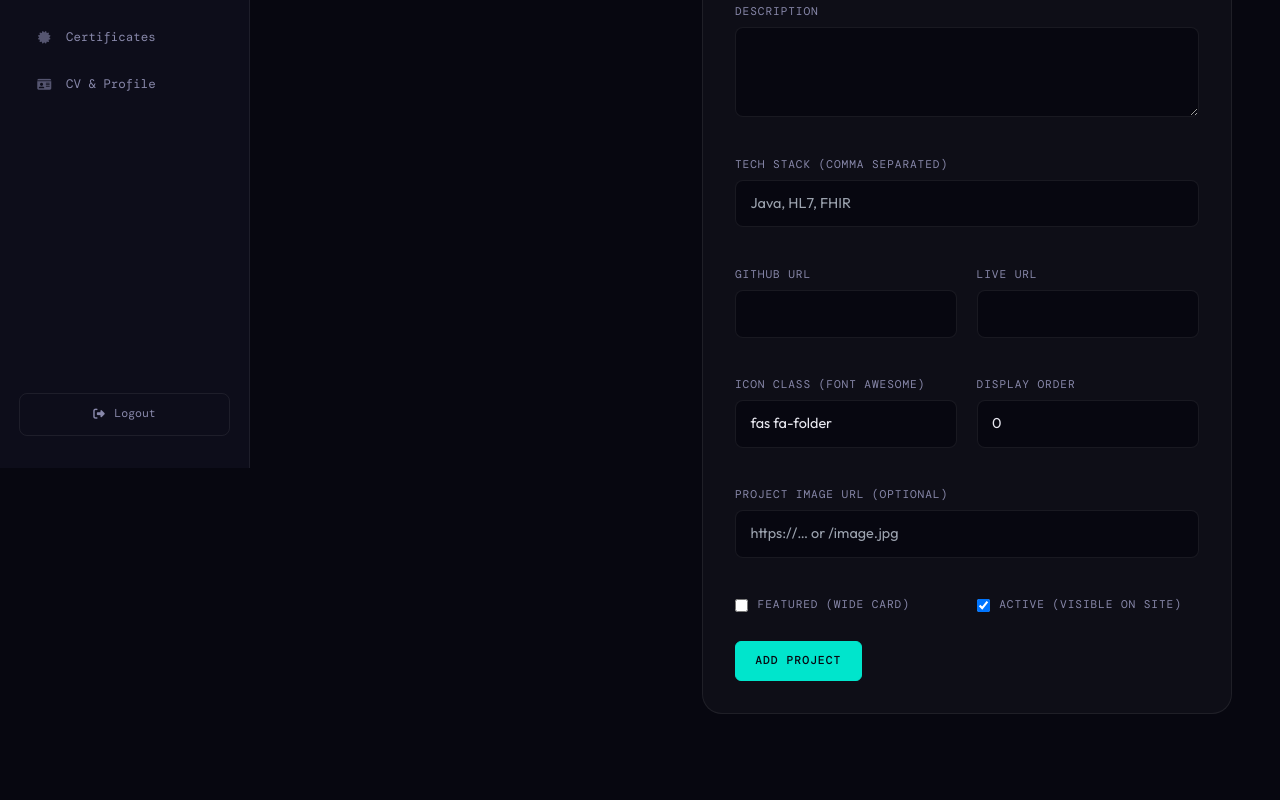
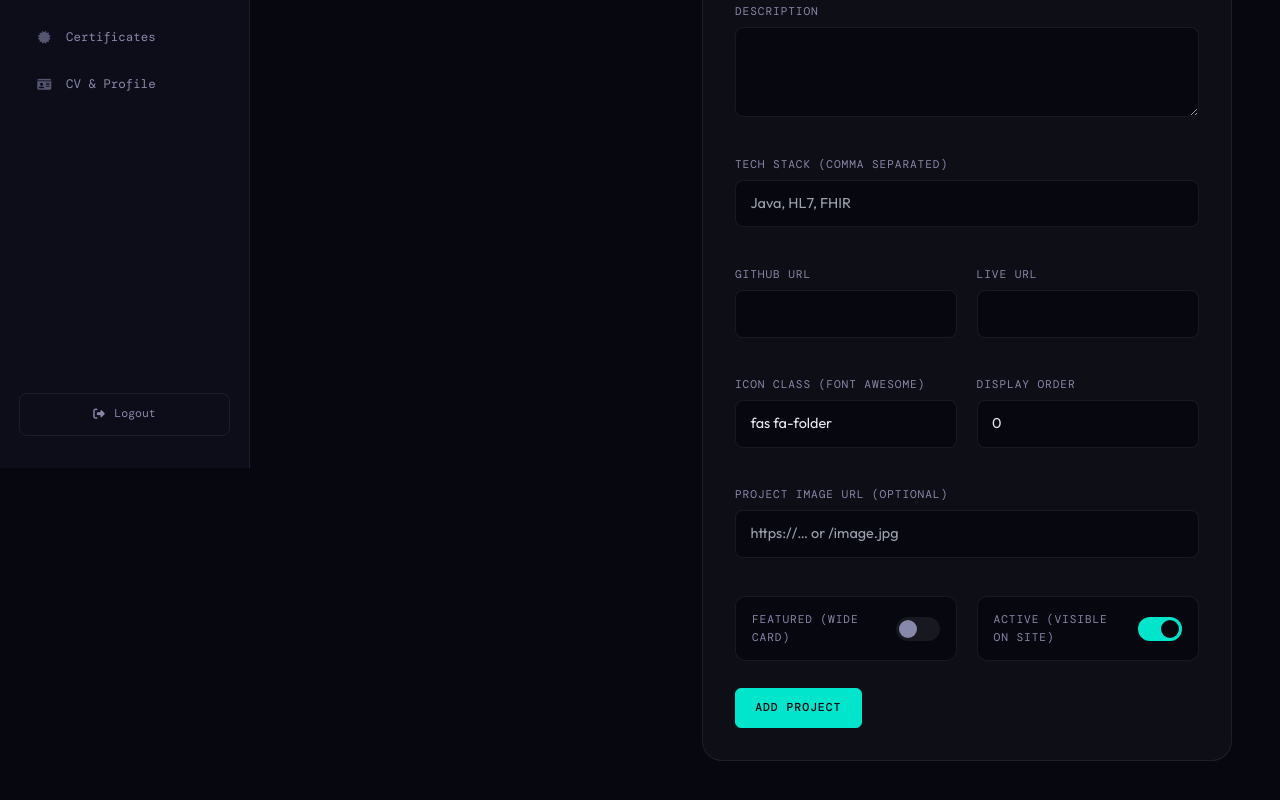
Before and after one commit to damithdeshan98/portfolio-app, a React (Vite) app: page /admin/projects in a window 1280 px wide. Shown: the part 332-1132 px from the top of the page. Before the commit the page ends 1086 px from the top, so only its background shows below. Built offline with nearby package versions, Linux system fonts and the light colour scheme; no server answers; the database is empty; sample sign-in values are in the browser's storage; a web font is replaced by a local one.

Commit message:
Refine project editor with toggle switches, status pill, and inline delete

```diff
--- a/src/index.css
+++ b/src/index.css
@@ -529,6 +529,16 @@ input[type="file"] { padding: 0.5rem; font-size: 0.8rem; }
 @keyframes modal-fade { from { opacity: 0; } to { opacity: 1; } }
 @keyframes modal-pop { from { opacity: 0; transform: translateY(8px) scale(0.97); } to { opacity: 1; transform: none; } }
 
+/* Toggle switch (used for Featured / Active in the project editor). */
+.toggle-row { flex-direction: row !important; align-items: center; justify-content: space-between; gap: 0.8rem; background: var(--bg); border: 1px solid var(--border); border-radius: 10px; padding: 0.85rem 1rem; }
+.switch { position: relative; display: inline-block; width: 44px; height: 24px; flex-shrink: 0; cursor: pointer; }
+.switch input { position: absolute; opacity: 0; width: 0; height: 0; margin: 0; padding: 0; border: 0; }
+.switch .slider { position: absolute; inset: 0; cursor: pointer; background: var(--border); border-radius: 999px; transition: background 0.25s; }
+.switch .slider::before { content: ""; position: absolute; height: 18px; width: 18px; left: 3px; top: 3px; background: var(--text2); border-radius: 50%; transition: transform 0.25s, background 0.25s; }
+.switch input:checked + .slider { background: var(--teal); }
+.switch input:checked + .slider::before { transform: translateX(20px); background: var(--bg); }
+.switch input:focus-visible + .slider { box-shadow: 0 0 0 2px rgba(0,229,204,0.4); }
+
 /* Two-pane manage layout: list on the left, editor on the right. */
 .manage-split { display: grid; grid-template-columns: minmax(300px, 380px) 1fr; gap: 1.5rem; align-items: start; }
 .manage-split .card { margin-bottom: 0; }
--- a/src/pages/admin/ManageProjects.jsx
+++ b/src/pages/admin/ManageProjects.jsx
@@ -40,7 +40,8 @@ export default function ManageProjects() {
   };
 
   const onDelete = async (id) => {
-    await destroy(id);
+    const p = rows.find((r) => r.id === id);
+    await destroy(id, p ? `Delete "${p.title}"? This cannot be undone.` : undefined);
     if (id === editingId) reset();
   };
 
@@ -72,23 +73,13 @@ export default function ManageProjects() {
                   style={{ opacity: p.active === false ? 0.55 : 1 }}
                 >
                   <div className="admin-row-main" onClick={() => startEdit(p)} role="button" tabIndex={0}>
-                    <div className="admin-row-title">
-                      {p.title} {p.featured && "★"}
-                      <span className={`status-pill ${p.active === false ? "inactive" : "active"}`}>
+                    <div className="admin-row-title" style={{ display: "flex", alignItems: "center" }}>
+                      <span>{p.title} {p.featured && "★"}</span>
+                      <span className={`status-pill ${p.active === false ? "inactive" : "active"}`} style={{ marginLeft: "auto" }}>
                         {p.active === false ? "Inactive" : "Active"}
                       </span>
                     </div>
-                    <div className="admin-row-sub">{p.period} · {(p.techStack || []).join(", ")}</div>
-                  </div>
-                  <div className="admin-row-actions">
-                    <button
-                      className="icon-btn"
-                      onClick={() => save(p.id, { active: p.active === false })}
-                      title={p.active === false ? "Activate" : "Deactivate"}
-                    >
-                      <i className={`fas ${p.active === false ? "fa-eye-slash" : "fa-eye"}`} />
-                    </button>
-                    <button className="icon-btn danger" onClick={() => onDelete(p.id)} title="Delete"><i className="fas fa-trash" /></button>
+                    <div className="admin-row-sub">{p.period}</div>
                   </div>
                 </div>
               ))}
@@ -139,13 +130,19 @@ export default function ManageProjects() {
               <label>Project image URL (optional)</label>
               <input value={form.imageUrl} onChange={(e) => set("imageUrl", e.target.value)} placeholder="https://… or /image.jpg" />
             </div>
-            <div className="form-group" style={{ flexDirection: "row", alignItems: "center", gap: "0.6rem" }}>
-              <input id="featured" type="checkbox" style={{ width: "auto" }} checked={!!form.featured} onChange={(e) => set("featured", e.target.checked)} />
+            <div className="form-group toggle-row">
               <label htmlFor="featured" style={{ margin: 0 }}>Featured (wide card)</label>
+              <label className="switch">
+                <input id="featured" type="checkbox" checked={!!form.featured} onChange={(e) => set("featured", e.target.checked)} />
+                <span className="slider" />
+              </label>
             </div>
-            <div className="form-group" style={{ flexDirection: "row", alignItems: "center", gap: "0.6rem" }}>
-              <input id="active" type="checkbox" style={{ width: "auto" }} checked={form.active !== false} onChange={(e) => set("active", e.target.checked)} />
+            <div className="form-group toggle-row">
               <label htmlFor="active" style={{ margin: 0 }}>Active (visible on site)</label>
+              <label className="switch">
+                <input id="active" type="checkbox" checked={form.active !== false} onChange={(e) => set("active", e.target.checked)} />
+                <span className="slider" />
+              </label>
             </div>
           </div>
           <div className="form-actions">
@@ -153,6 +150,11 @@ export default function ManageProjects() {
               {saving ? "Saving…" : editingId ? "Update project" : "Add project"}
             </button>
             {editingId && <button type="button" className="btn-ghost" onClick={reset}>Cancel</button>}
+            {editingId && (
+              <button type="button" className="btn-danger" style={{ marginLeft: "auto" }} onClick={() => onDelete(editingId)}>
+                <i className="fas fa-trash" /> Delete
+              </button>
+            )}
           </div>
         </form>
       </div>
```
